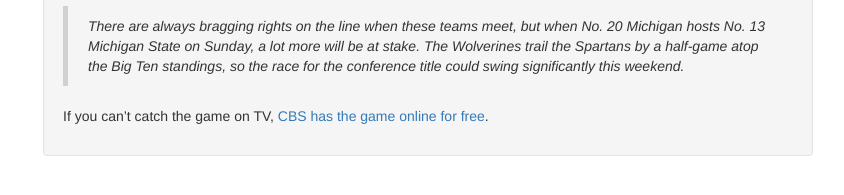
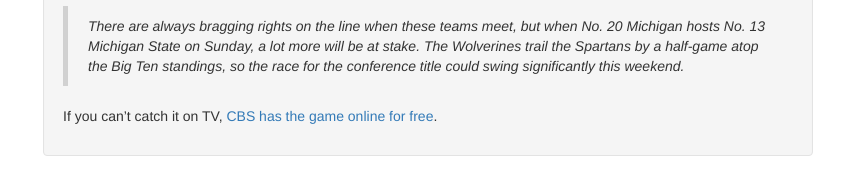
Before and after one commit to aftco/aftco.github.io, a Jekyll site: the page built from _posts/2014-02-23-06-35-the-rematch.md, in a window 1280 px wide. Shown: the part 224-419 px from the top of the page, without its empty margins (212-1056 px from the left). Built offline with Jekyll 4.4.1, drawn with Linux system fonts in a browser that asks for light colours; nearby versions of some CDN libraries; Markdown is read by kramdown in place of the engine named in the settings.

Commit message:
Another small tweak

```diff
--- a/_posts/2014-02-23-06-35-the-rematch.md
+++ b/_posts/2014-02-23-06-35-the-rematch.md
@@ -8,4 +8,4 @@
 
 > There are always bragging rights on the line when these teams meet, but when No. 20 Michigan hosts No. 13 Michigan State on Sunday, a lot more will be at stake. The Wolverines trail the Spartans by a half-game atop the Big Ten standings, so the race for the conference title could swing significantly this weekend.
 
-If you can't catch the game on TV, [CBS has the game online for free](http://cbssports.com).
+If you can't catch it on TV, [CBS has the game online for free](http://cbssports.com).
```
